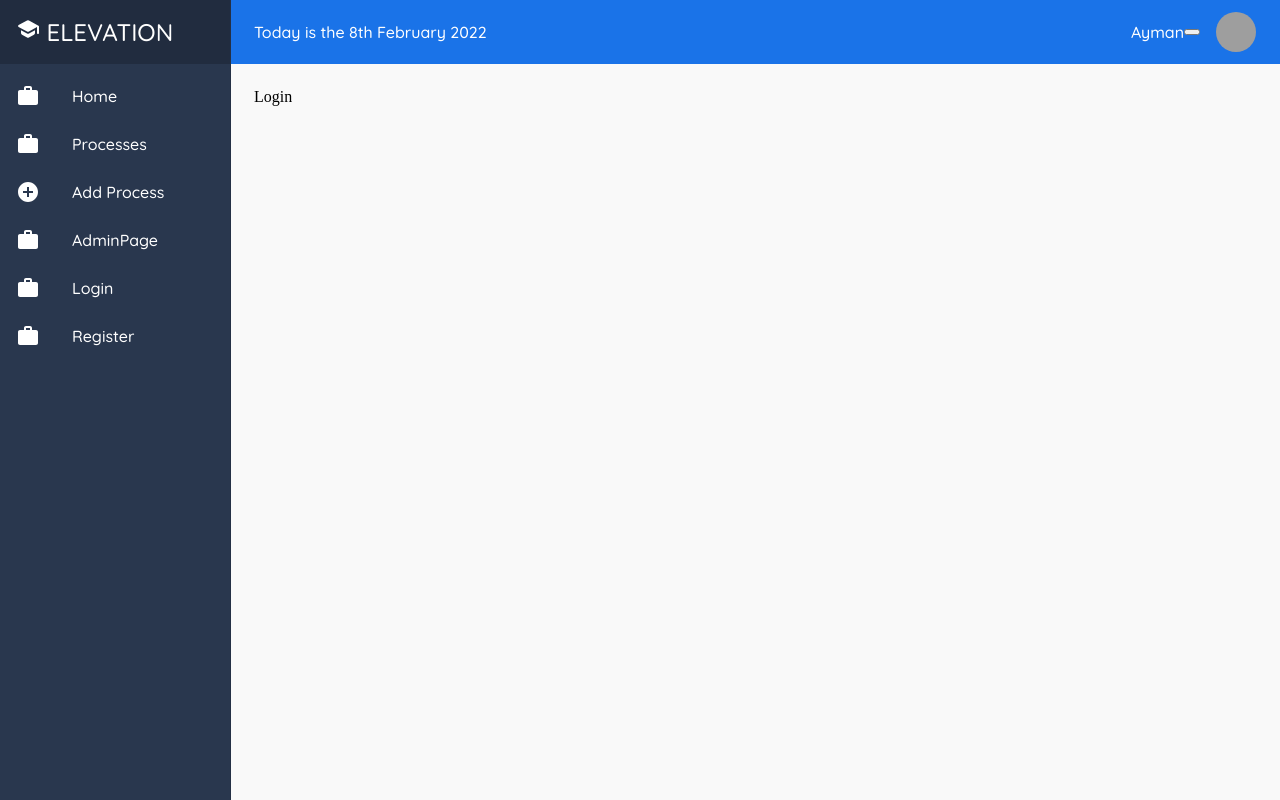
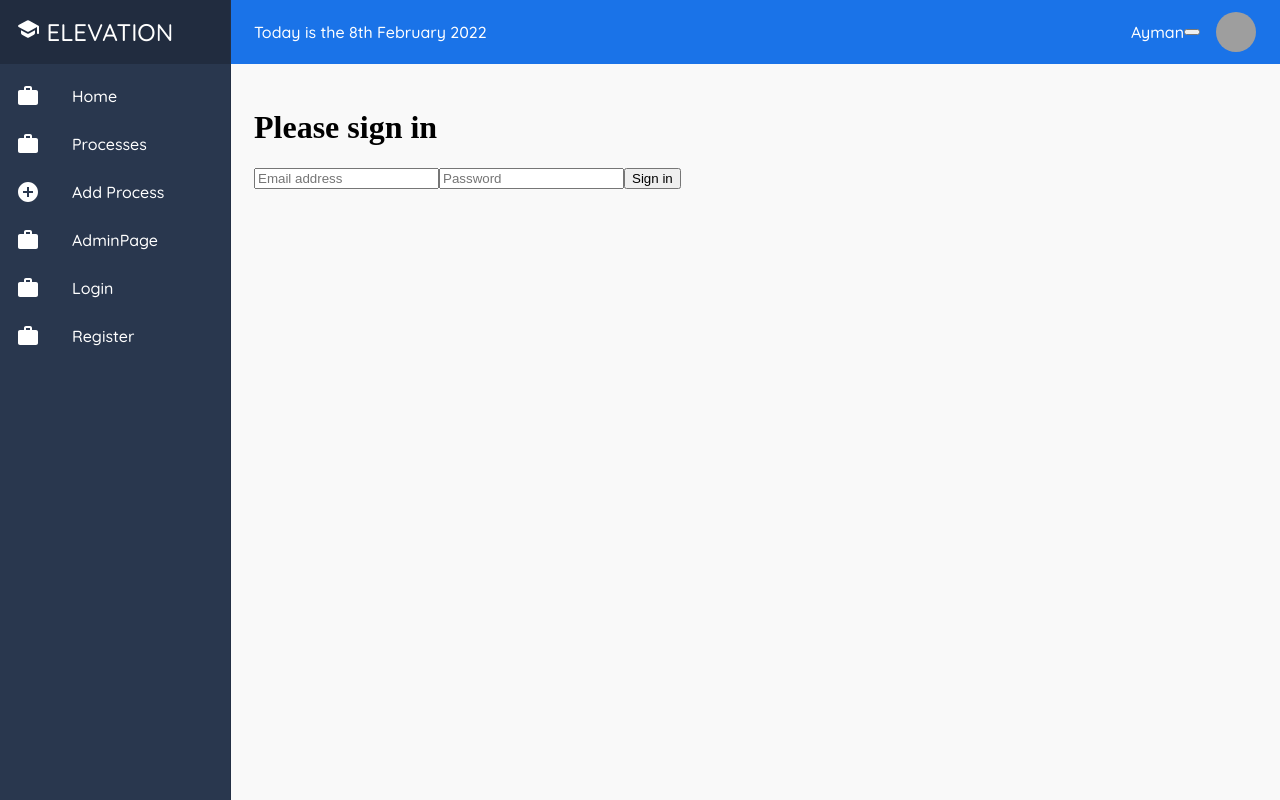
Before and after one commit to majdjb7/elevation-job-manager, a React (Create React App) app: page /Login in a window 1280 px wide. Built offline with nearby package versions, Linux system fonts and the light colour scheme; no server answers; grey boxes are pictures that could not be loaded.

Commit message:
changed res.header in server.js // also Login component ready and works frontend/backend

```diff
--- a/server.js
+++ b/server.js
@@ -18,7 +18,7 @@ app.use(cors({
 }))
 
 app.use(function (req, res, next) {
-  res.header("Access-Control-Allow-Origin", "*");
+  res.header("Access-Control-Allow-Origin", "http://localhost:3000");
   res.header("Access-Control-Allow-Methods", "GET,PUT,POST,DELETE,OPTIONS");
   res.header(
     "Access-Control-Allow-Headers",
--- a/src/pages/Home.js
+++ b/src/pages/Home.js
@@ -1,9 +1,26 @@
-import React from 'react';
+import React, { useState, useEffect } from 'react';
+import { Redirect } from 'react-router-dom'
 
 export default function Home(props) {
+  const [name, setName] = useState('');
+
+  useEffect(() => {
+      (
+          async () => {
+              const response = await fetch('http://localhost:8888/auth/user', {
+                  headers: {'Content-Type': 'application/json'},
+                  credentials: 'include',
+              });
+
+              const content = await response.json();
+
+              setName(content.name);
+          }
+      )();
+  });
   return (
     <div>
-        {props.name ? 'Hi ' + props.name : 'You are not logged in'}
+        {name ? 'Hi ' + name : 'You are not logged in'}
     </div>
   );
 }
--- a/src/pages/Login.js
+++ b/src/pages/Login.js
@@ -1,9 +1,49 @@
-import React from 'react';
+import React, { useState } from 'react';
+import { Redirect } from 'react-router-dom'
 
-export default function Login() {
+export default function Login(props) {
+  console.log(props)
+  const [email, setEmail] = useState('');
+  const [password, setPassword] = useState('');
+  const [redirect, setRedirect] = useState(false);
+
+  const submit = async (e) => {
+    e.preventDefault();
+
+    const response = await fetch('http://localhost:8888/auth/login', {
+        method: 'POST',
+        headers: {'Content-Type': 'application/json'},
+        credentials: 'include',
+        body: JSON.stringify({
+            email,
+            password
+        })
+    });
+
+    const content = await response.json();
+    console.log(content)
+
+    setRedirect(true);
+    // props.setName(content.name);
+}
+
+if (redirect) {
+    return <Redirect to="/"/>;
+}
+
+
   return (
-    <div>
-        Login
-    </div>
+    <form onSubmit={submit}>
+      <h1 className="h3 mb-3 fw-normal">Please sign in</h1>
+      <input type="email" className="form-control" placeholder="Email address" required
+              onChange={e => setEmail(e.target.value)}
+      />
+
+      <input type="password" className="form-control" placeholder="Password" required
+              onChange={e => setPassword(e.target.value)}
+      />
+
+      <button className="w-100 btn btn-lg btn-primary" type="submit">Sign in</button>
+    </form>
   );
 }
```
